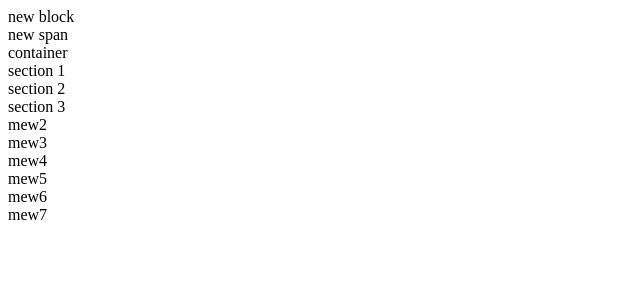
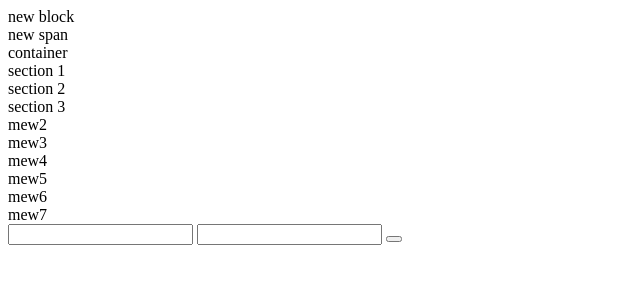
Before and after one commit to DianaMuljukova/GitCommands, a plain HTML site: page index.html in a window 1280 px wide. Shown: the whole page, without its empty margins (0-640 px from the left). Drawn offline with Linux system fonts and the light colour scheme.

Commit message:
added form

```diff
--- a/index.html
+++ b/index.html
@@ -19,6 +19,12 @@
 <div>mew5</div>
 <div>mew6</div>
 <div>mew7</div>
+
+<form>
+    <input type="text">
+    <input type="number">
+    <button></button>
+</form>
 <script src="index.js"></script>
 </body>
 </html>
```
